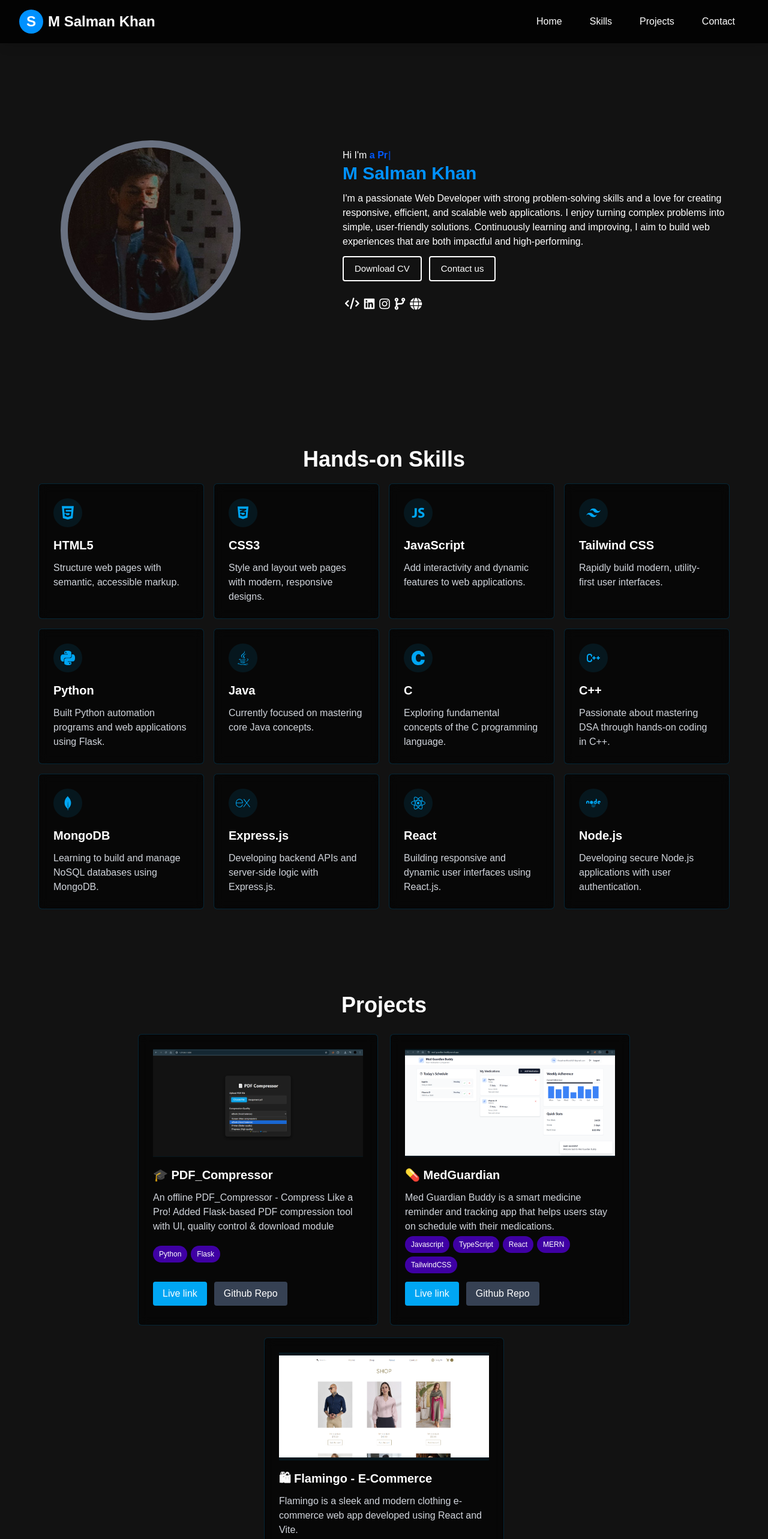
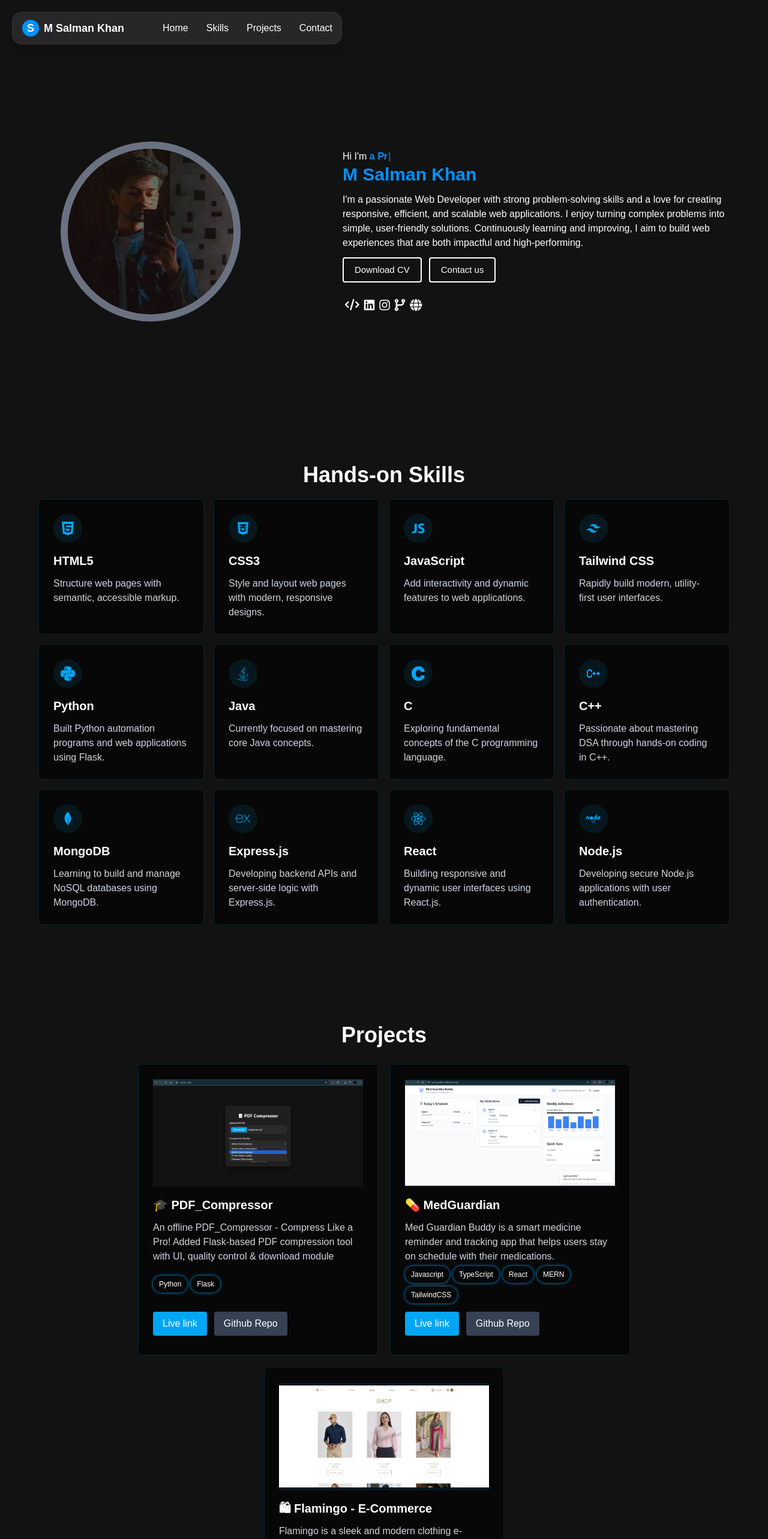
Before and after one commit to M-Salman-khan/Portfolio, a React (Vite) app: page / in a window 1280 px wide. Shown: the top 2566 px of the page at 60% size. Built offline with nearby package versions, Linux system fonts and the light colour scheme.

Commit message:
feat: update styling for navbar and skills tags + add footer section

```diff
--- a/package.json
+++ b/package.json
@@ -1,7 +1,7 @@
 {
-  "name": "flowbite-react-template-vite",
+  "name": "khansalman-portfolio",
   "private": true,
-  "version": "0.0.0",
+  "version": "0.0.2",
   "type": "module",
   "scripts": {
     "dev": "vite",
--- a/src/App.tsx
+++ b/src/App.tsx
@@ -3,6 +3,7 @@ import Main from "./Components/Main"
 import Contact from "./Components/Contact"
 import Skills from "./Components/Skills"
 import Projects from "./Components/Projects"
+import Footer from "./Components/Footer"
 
 const App = () => {
   return (
@@ -12,6 +13,7 @@ const App = () => {
     <Skills/>
     <Projects/>
     <Contact/>
+    <Footer/>
     </>
   )
 }
--- a/src/Components/Contact.tsx
+++ b/src/Components/Contact.tsx
@@ -2,7 +2,7 @@ import React from 'react'
 
 const Contact:React.FC = () => {
   return (
-    <div id="contact" className="pb-[90px] flex flex-col items-center w-full mx-auto gap-2">
+    <div id="contact" className="pb-[90px] flex flex-col items-center w-full mx-auto gap-2 pt-10">
         <div className="w-[140px] text-white font-extrabold p-2 text-4xl">Contact</div>
         <div className="text-center w-[70%]">Let's bring your ideas to life! I'm always available for collaborations, discussions,
             or even a quick hello — just drop a message.</div>
--- /dev/null
+++ b/src/Components/Footer.tsx
@@ -0,0 +1,28 @@
+// import React from 'react'
+
+const Footer = () => {
+  return (
+    <div className='h-[20dvh]  flex items-center flex-col justify-center'>
+        <a href="#">
+
+        <div className="flex items-center gap-3">
+            <div className="profileImg w-[40px] h-[40px] overflow-hidden rounded-full">
+                <img src="./assets/image.jpg" alt="" className='object-cover'/>
+            </div>
+            <div className="username">
+                <p className='font-bold text-xl'>M Salman Khan</p>
+            </div>
+        </div>
+        </a>
+        <div className="mt-6 flex justify-center md:justify-start">
+                    <a href="https://codolio.com/profile/khansalman" target='_blank'><i className="fa-solid fa-code text-[19px] p-1 hover:text-[#0091ff] transition-all duration-400 cursor-pointer inline-block hover:rotate-[360deg]" /></a>
+                    <a href="https://www.linkedin.com/in/m-salman-khan-/" target='_blank'><i className="fa-brands fa-linkedin text-[20px] p-1 hover:text-[#0091ff] transition-all duration-400 cursor-pointer inline-block hover:rotate-[360deg]" /></a>
+                    <a href="https://www.instagram.com/khansalman.ig/" target='_blank'><i className="fa-brands fa-instagram text-[20px] p-1 hover:text-[#0091ff] transition-all duration-400 cursor-pointer inline-block hover:rotate-[360deg]" /></a>
+                    <a href="https://github.com/M-Salman-khan" target='_blank'><i className="fa-solid fa-code-branch text-[20px] p-1 hover:text-[#0091ff] transition-all duration-400 cursor-pointer inline-block hover:rotate-[360deg]" /></a>
+                    <a href="https://m-salman-khan.web.app" target='_blank'><i className="fa-solid fa-globe text-[20px] p-1 hover:text-[#0091ff] transition-all duration-400 cursor-pointer inline-block hover:rotate-[360deg]" /></a>
+                </div>
+    </div>
+  )
+}
+
+export default Footer
--- a/src/Components/Header.tsx
+++ b/src/Components/Header.tsx
@@ -1,22 +1,39 @@
 import React from 'react'
+import { RxHamburgerMenu } from "react-icons/rx";
 
-const Header:React.FC = () => {
+const Header: React.FC = () => {
+  // const [first, setfirst] = useState(false)
   return (
-    <header className=" z-50 bg-black/80 backdrop-blur shadow-lg">
-        <nav className="flex items-center justify-between py-4 px-8">
+    <header className="z-50 bg-[#27272A] backdrop-blur shadow-lg sticky top-4 m-[20px] w-[85%] md:w-[550px] border-1 rounded-2xl border-[rgba(63,63,70,.6)]">
+      <nav className="flex items-center justify-between py-3 pl-4">
         <div className="flex items-center">
-                <h2 className="flex items-center text-white text-2xl font-bold">
-                  <span className="bg-[#0091ff] text-white rounded-full flex items-center justify-center w-10 h-10 text-[24px] mr-2">S</span>
+          <h2 className="flex items-center text-white text-lg w-max font-bold">
+            <span className="bg-[#0091ff] text-white rounded-full flex items-center justify-center w-7 h-7 mr-2">S</span>
             M Salman Khan
           </h2>
         </div>
-            <ul className="hidden md:flex ">
+        {/* <RxHamburgerMenu onClick={()=>setfirst(!first)}/> */}
+        <ul className="hidden md:flex ml-3 ">
+          <li><a className="text-white p-[15px] hover:text-[#0091ff] transition-colors duration-300" href="#">Home</a></li>
+          <li><a className="text-white p-[15px] hover:text-[#0091ff] transition-colors duration-300" href="#skills">Skills</a></li>
+          <li><a className="text-white p-[15px] hover:text-[#0091ff] transition-colors duration-300" href="#projects">Projects</a></li>
+          <li><a className="text-white p-[15px] hover:text-[#0091ff] transition-colors duration-300" href="#contact">Contact</a></li>
+        </ul>
+        <div className='flex md:hidden mr-5'>
+        <RxHamburgerMenu/>
+
+        </div>
+      </nav>
+        {/* {first ?
+          <div className=" h-dvh z-[100] fixed bg-amber-400">
+              <ul>
               <li><a className="text-white no-underline p-[23px] hover:text-[#0091ff] hover:border-b hover:border-white transition-colors duration-300" href="#">Home</a></li>
               <li><a className="text-white no-underline p-[23px] hover:text-[#0091ff] hover:border-b hover:border-white transition-colors duration-300" href="#skills">Skills</a></li>
               <li><a className="text-white no-underline p-[23px] hover:text-[#0091ff] hover:border-b hover:border-white transition-colors duration-300" href="#projects">Projects</a></li>
               <li><a className="text-white no-underline p-[23px] hover:text-[#0091ff] hover:border-b hover:border-white transition-colors duration-300" href="#contact">Contact</a></li>
             </ul>
-        </nav>
+          </div>
+          : ""} */}
     </header>
   )
 }
--- a/src/Components/Main.tsx
+++ b/src/Components/Main.tsx
@@ -9,7 +9,7 @@ const Main: React.FC = () => {
                 <img src="assets/image.jpg" alt="" className="w-full h-full rounded-full transition-transform duration-500 hover:scale-105 cursor-pointer" />
             </div>
             <div className="w-1/2 max-md:w-[90%] text-center md:text-left">
-                <div className="javascript-text">Hi I'm <span className="text-[#0059ff] font-extrabold inline-block text-script"><Typewriter options={{
+                <div className="javascript-text font-mono">Hi I'm <span className="text-[#0091ff] font-bold  inline-block text-script"><Typewriter options={{
                     strings: ["a Web Developer",
                         "a Problem Solver",],
                     autoStart: true,
--- a/src/Components/Project.css
+++ b/src/Components/Project.css
@@ -9,7 +9,9 @@
 
 .tags span{
     border-radius: 30px;
-    background-color: rgb(63, 0, 164);
+    background-color: transparent;
+    /* border: 1px solid #009FFA; */
+    box-shadow: 0 0 5px #009FFA;
     padding: 5px 10px;
     font-size: 12px;
 }
--- a/src/Components/Projects.tsx
+++ b/src/Components/Projects.tsx
@@ -1,7 +1,7 @@
 import "./Project.css";
 const Projects = () => {
   return (
-    <div id="projects" className="mb-20 min-h-[90dvh]">
+    <div id="projects" className="mb-25 min-h-[90dvh] pt-6">
       <div className="mb-2 py-5">
         <h2 className="w-[100%] text-center text-4xl font-bold">Projects</h2>
       </div>
--- a/src/Components/Skills.tsx
+++ b/src/Components/Skills.tsx
@@ -7,7 +7,7 @@ import { RiTailwindCssFill } from "react-icons/ri";
 import { SiExpress,SiMongodb, SiPython, SiC } from "react-icons/si";
 const Skills: React.FC = () => {
   return (
-  <div id="skills" className='mb-30 '>
+  <div id="skills" className='mb-30 pt-6'>
     <div className='py-5'>
       <h2 className='text-center w-[100%] font-bold text-4xl'>Hands-on Skills</h2>
     </div>
```
Lines whose indentation alone changed are shown as unchanged.
